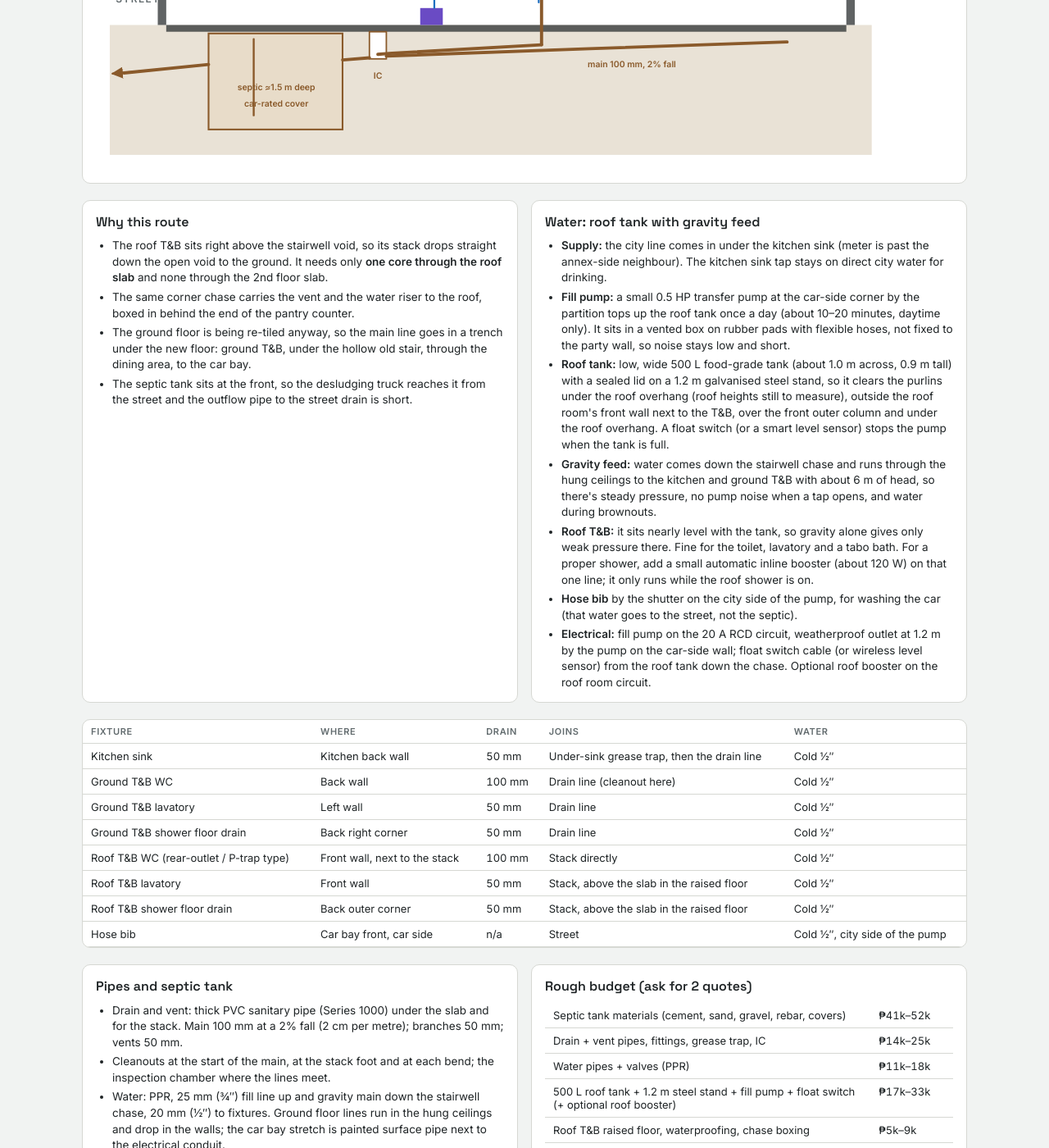
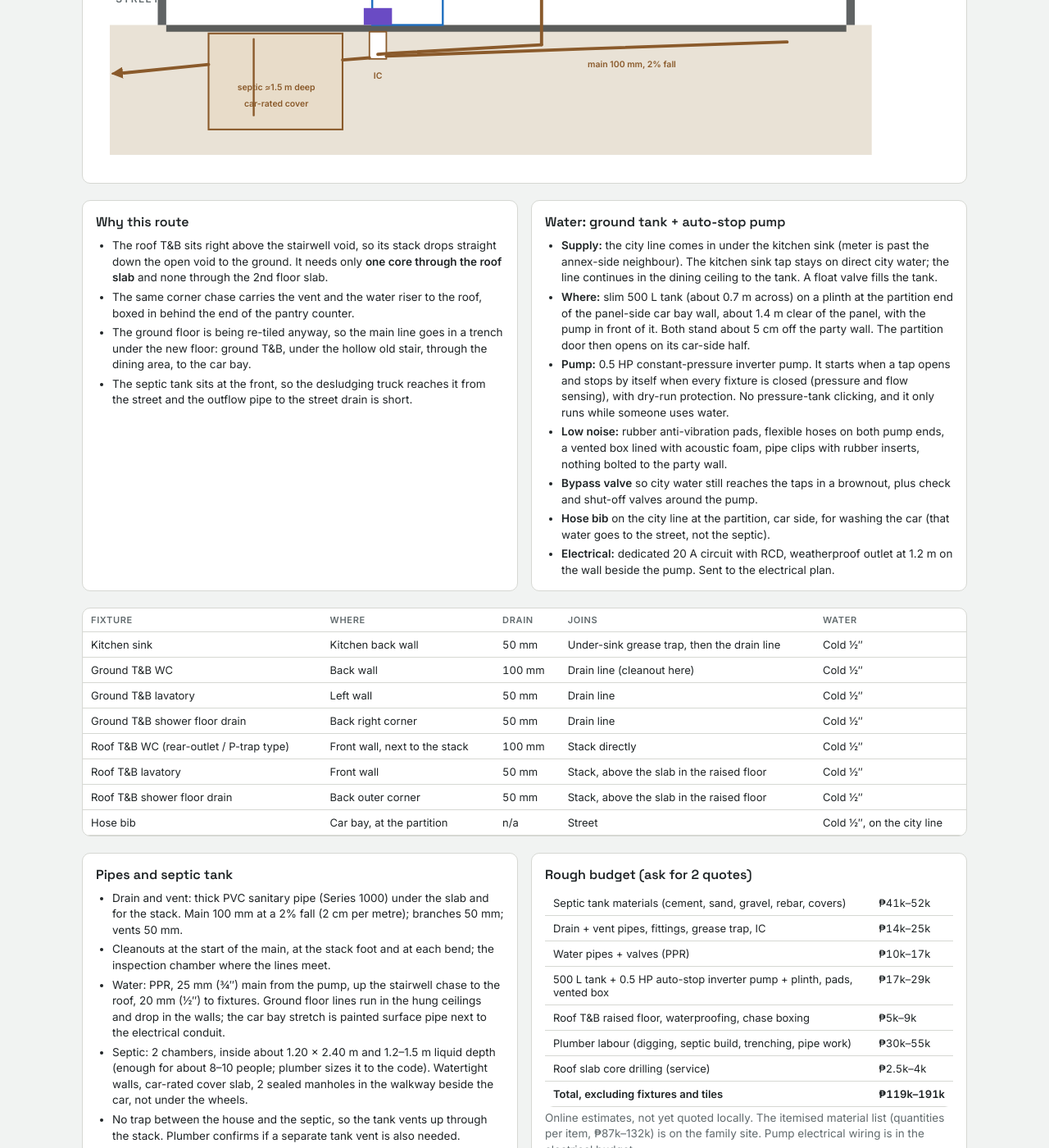
Before and after one commit to tatayotter/navarro-house, a Jekyll site: the page house/plumbing-layout-v1.html, which Jekyll copies as it is, in a window 1280 px wide and 1400 px high, scrolled down 1934 px. Shown: the whole window at 82% size. Built offline with Jekyll 4.4.1, drawn with Linux system fonts in a browser that asks for light colours; some of the changed text lies outside the part shown.

Commit message:
Plumbing: back to a ground tank with an auto-stop inverter pump (no roof tank); costs updated
Co-Authored-By: Claude Opus 5.5 <noreply@anthropic.com>
Claude-Session: https://claude.ai/code/session_01RUWgCM9SbUoargYbTj1Viu

```diff
--- a/house/plumbing-layout-v1.html
+++ b/house/plumbing-layout-v1.html
@@ -92,8 +92,8 @@ td.n{font-variant-numeric:tabular-nums;white-space:nowrap}
 <div class="wrap" id="wrap" data-opt="2">
   <header>
     <h1>Navarro House plumbing layout</h1>
-    <p class="sub">Draft v3, 19 Nov (decided: new septic tank, rooftop gravity water tank). All our waste goes to our own new septic tank under the car bay; the old tank under the kitchen is shared with both neighbours, so it stays for them and we cap our lines. Water is pumped once a day to a tank on the roof and comes down by gravity. Plans have the street (southwest) at the top, like the electrical layout, so left and right are swapped compared with standing in the street. Positions are a first draft: your plumber and engineer set the final ones.</p>    <div class="flow v2"><span>Roof T&amp;B</span><b>→</b><span>stack down the stairwell corner</span><b>→</b><span>main under the floor</span><b>←</b><span>ground T&amp;B + kitchen (grease trap)</span><b>→</b><span>inspection chamber</span><b>→</b><span>2-chamber septic</span><b>→</b><span>street drain</span></div>
-    <div class="flow"><span>City line (in under the kitchen sink)</span><b>→</b><span>fill pump, daily top-up</span><b>→</b><span>500 L tank on the roof</span><b>→</b><span>gravity down the stairwell chase</span><b>→</b><span>kitchen, both T&amp;Bs</span><b>·</b><span>kitchen sink tap on direct city water</span></div>
+    <p class="sub">Draft v4, 19 Nov (decided: new septic tank; ground water tank with an auto-stop pump). All our waste goes to our own new septic tank under the car bay; the old tank under the kitchen is shared with both neighbours, so it stays for them and we cap our lines. Water goes from a tank in the car bay through a pump that only runs while a tap is open. Plans have the street (southwest) at the top, like the electrical layout, so left and right are swapped compared with standing in the street. Positions are a first draft: your plumber and engineer set the final ones.</p>    <div class="flow v2"><span>Roof T&amp;B</span><b>→</b><span>stack down the stairwell corner</span><b>→</b><span>main under the floor</span><b>←</b><span>ground T&amp;B + kitchen (grease trap)</span><b>→</b><span>inspection chamber</span><b>→</b><span>2-chamber septic</span><b>→</b><span>street drain</span></div>
+    <div class="flow"><span>City line (in under the kitchen sink)</span><b>→</b><span>500 L tank in the car bay</span><b>→</b><span>auto-stop inverter pump</span><b>→</b><span>ceiling lines + stairwell riser</span><b>→</b><span>kitchen, both T&amp;Bs</span><b>·</b><span>bypass for brownouts</span></div>
   </header>
   <div class="legend">
 <span class="lg"><svg viewBox="0 0 22 16"><line x1="1" y1="8" x2="21" y2="8" stroke="var(--waste)" stroke-width="3"/></svg>Main drain 100 mm PVC</span>
@@ -103,13 +103,13 @@ td.n{font-variant-numeric:tabular-nums;white-space:nowrap}
 <span class="lg"><svg viewBox="0 0 22 16"><rect x="7" y="4" width="8" height="8" fill="var(--paper)" stroke="var(--waste)" stroke-width="1.3"/><line x1="7" y1="4" x2="15" y2="12" stroke="var(--waste)"/></svg>Floor drain</span>
 <span class="lg"><svg viewBox="0 0 22 16"><line x1="1" y1="8" x2="21" y2="8" stroke="var(--vent)" stroke-width="1.6" stroke-dasharray="4 2.5"/></svg>Vent 50 mm</span>
 <span class="lg"><svg viewBox="0 0 22 16"><line x1="1" y1="8" x2="21" y2="8" stroke="var(--cold)" stroke-width="1.6"/></svg>Cold water PPR</span>
-<span class="lg"><svg viewBox="0 0 22 16"><rect x="3" y="2" width="16" height="12" rx="2" fill="var(--pump)"/></svg>Fill pump</span>
+<span class="lg"><svg viewBox="0 0 22 16"><rect x="3" y="2" width="16" height="12" rx="2" fill="var(--pump)"/></svg>Pump (auto-stop)</span>
 <span class="lg"><svg viewBox="0 0 22 16"><rect x="7" y="4" width="8" height="8" fill="var(--ded)" transform="rotate(45 11 8)"/></svg>Pump outlet (electrical)</span>
 </div>
   <div class="plans">
-<section class="sheet"><h2>Ground floor <span>septic, fill pump, main line</span></h2><svg id="g"></svg></section>
+<section class="sheet"><h2>Ground floor <span>septic, tank + pump, main line</span></h2><svg id="g"></svg></section>
 <section class="sheet"><h2>2nd floor <span>stack passes through the void</span></h2><svg id="s"></svg></section>
-<section class="sheet"><h2>Rooftop <span>roof T&amp;B, water tank, one slab core</span></h2><svg id="r"></svg></section>
+<section class="sheet"><h2>Rooftop <span>roof T&amp;B, one slab core</span></h2><svg id="r"></svg></section>
 </div>
   <section class="sheet"><h2>Section along the right-hand wall <span>heights are estimates, not measured</span></h2><div class="secwrap"><svg id="sec"></svg></div></section>
 
@@ -119,14 +119,14 @@ td.n{font-variant-numeric:tabular-nums;white-space:nowrap}
       <li>The ground floor is being re-tiled anyway, so the main line goes in a trench under the new floor: ground T&amp;B, under the hollow old stair, through the dining area, to the car bay.</li>
       <li>The septic tank sits at the front, so the desludging truck reaches it from the street and the outflow pipe to the street drain is short.</li>
     </ul></div>
-    <div class="box"><h2>Water: roof tank with gravity feed</h2><ul>
-      <li><b>Supply:</b> the city line comes in under the kitchen sink (meter is past the annex-side neighbour). The kitchen sink tap stays on direct city water for drinking.</li>
-      <li><b>Fill pump:</b> a small 0.5 HP transfer pump at the car-side corner by the partition tops up the roof tank once a day (about 10–20 minutes, daytime only). It sits in a vented box on rubber pads with flexible hoses, not fixed to the party wall, so noise stays low and short.</li>
-      <li><b>Roof tank:</b> low, wide 500 L food-grade tank (about 1.0 m across, 0.9 m tall) with a sealed lid on a 1.2 m galvanised steel stand, so it clears the purlins under the roof overhang (roof heights still to measure), outside the roof room's front wall next to the T&amp;B, over the front outer column and under the roof overhang. A float switch (or a smart level sensor) stops the pump when the tank is full.</li>
-      <li><b>Gravity feed:</b> water comes down the stairwell chase and runs through the hung ceilings to the kitchen and ground T&amp;B with about 6 m of head, so there's steady pressure, no pump noise when a tap opens, and water during brownouts.</li>
-      <li><b>Roof T&amp;B:</b> it sits nearly level with the tank, so gravity alone gives only weak pressure there. Fine for the toilet, lavatory and a tabo bath. For a proper shower, add a small automatic inline booster (about 120 W) on that one line; it only runs while the roof shower is on.</li>
-      <li><b>Hose bib</b> by the shutter on the city side of the pump, for washing the car (that water goes to the street, not the septic).</li>
-      <li><b>Electrical:</b> fill pump on the 20 A RCD circuit, weatherproof outlet at 1.2 m by the pump on the car-side wall; float switch cable (or wireless level sensor) from the roof tank down the chase. Optional roof booster on the roof room circuit.</li>
+    <div class="box"><h2>Water: ground tank + auto-stop pump</h2><ul>
+      <li><b>Supply:</b> the city line comes in under the kitchen sink (meter is past the annex-side neighbour). The kitchen sink tap stays on direct city water; the line continues in the dining ceiling to the tank. A float valve fills the tank.</li>
+      <li><b>Where:</b> slim 500 L tank (about 0.7 m across) on a plinth at the partition end of the panel-side car bay wall, about 1.4 m clear of the panel, with the pump in front of it. Both stand about 5 cm off the party wall. The partition door then opens on its car-side half.</li>
+      <li><b>Pump:</b> 0.5 HP constant-pressure inverter pump. It starts when a tap opens and stops by itself when every fixture is closed (pressure and flow sensing), with dry-run protection. No pressure-tank clicking, and it only runs while someone uses water.</li>
+      <li><b>Low noise:</b> rubber anti-vibration pads, flexible hoses on both pump ends, a vented box lined with acoustic foam, pipe clips with rubber inserts, nothing bolted to the party wall.</li>
+      <li><b>Bypass valve</b> so city water still reaches the taps in a brownout, plus check and shut-off valves around the pump.</li>
+      <li><b>Hose bib</b> on the city line at the partition, car side, for washing the car (that water goes to the street, not the septic).</li>
+      <li><b>Electrical:</b> dedicated 20 A circuit with RCD, weatherproof outlet at 1.2 m on the wall beside the pump. Sent to the electrical plan.</li>
     </ul></div>
   </div>
 
@@ -140,14 +140,14 @@ td.n{font-variant-numeric:tabular-nums;white-space:nowrap}
       <tr><td>Roof T&amp;B WC (rear-outlet / P-trap type)</td><td>Front wall, next to the stack</td><td class="n">100 mm</td><td>Stack directly</td><td>Cold ½″</td></tr>
       <tr><td>Roof T&amp;B lavatory</td><td>Front wall</td><td class="n">50 mm</td><td>Stack, above the slab in the raised floor</td><td>Cold ½″</td></tr>
       <tr><td>Roof T&amp;B shower floor drain</td><td>Back outer corner</td><td class="n">50 mm</td><td>Stack, above the slab in the raised floor</td><td>Cold ½″</td></tr>
-      <tr><td>Hose bib</td><td>Car bay front, car side</td><td class="n">n/a</td><td>Street</td><td>Cold ½″, city side of the pump</td></tr>
+      <tr><td>Hose bib</td><td>Car bay, at the partition</td><td class="n">n/a</td><td>Street</td><td>Cold ½″, on the city line</td></tr>
     </tbody></table></div>
 
   <div class="two">
     <div class="box"><h2>Pipes and septic tank</h2><ul>
       <li>Drain and vent: thick PVC sanitary pipe (Series 1000) under the slab and for the stack. Main 100 mm at a 2% fall (2 cm per metre); branches 50 mm; vents 50 mm.</li>
       <li>Cleanouts at the start of the main, at the stack foot and at each bend; the inspection chamber where the lines meet.</li>
-      <li>Water: PPR, 25 mm (¾″) fill line up and gravity main down the stairwell chase, 20 mm (½″) to fixtures. Ground floor lines run in the hung ceilings and drop in the walls; the car bay stretch is painted surface pipe next to the electrical conduit.</li>
+      <li>Water: PPR, 25 mm (¾″) main from the pump, up the stairwell chase to the roof, 20 mm (½″) to fixtures. Ground floor lines run in the hung ceilings and drop in the walls; the car bay stretch is painted surface pipe next to the electrical conduit.</li>
       <li class="v2">Septic: 2 chambers, inside about 1.20 × 2.40 m and 1.2–1.5 m liquid depth (enough for about 8–10 people; plumber sizes it to the code). Watertight walls, car-rated cover slab, 2 sealed manholes in the walkway beside the car, not under the wheels.</li>
       <li>No trap between the house and the septic, so the tank vents up through the stack. Plumber confirms if a separate tank vent is also needed.</li>
       <li>Rain downspouts and the hose bib stay separate and go to the street. Never into the septic.</li>
@@ -158,14 +158,14 @@ td.n{font-variant-numeric:tabular-nums;white-space:nowrap}
         <tbody>
           <tr><td>Septic tank materials (cement, sand, gravel, rebar, covers)</td><td class="n">₱41k–52k</td></tr>
           <tr><td>Drain + vent pipes, fittings, grease trap, IC</td><td class="n">₱14k–25k</td></tr>
-          <tr><td>Water pipes + valves (PPR)</td><td class="n">₱11k–18k</td></tr>
-          <tr><td>500 L roof tank + 1.2 m steel stand + fill pump + float switch (+ optional roof booster)</td><td class="n">₱17k–33k</td></tr>
+          <tr><td>Water pipes + valves (PPR)</td><td class="n">₱10k–17k</td></tr>
+          <tr><td>500 L tank + 0.5 HP auto-stop inverter pump + plinth, pads, vented box</td><td class="n">₱17k–29k</td></tr>
           <tr><td>Roof T&amp;B raised floor, waterproofing, chase boxing</td><td class="n">₱5k–9k</td></tr>
           <tr><td>Plumber labour (digging, septic build, trenching, pipe work)</td><td class="n">₱30k–55k</td></tr>
           <tr><td>Roof slab core drilling (service)</td><td class="n">₱2.5k–4k</td></tr>
-          <tr><td><b>Total, excluding fixtures and tiles</b></td><td class="n"><b>₱121k–195k</b></td></tr>
+          <tr><td><b>Total, excluding fixtures and tiles</b></td><td class="n"><b>₱119k–191k</b></td></tr>
         </tbody></table></div>
-      <p class="sub">Online estimates, not yet quoted locally. The itemised material list (quantities per item, ₱88k–136k) is on the family site. Pump electrical wiring is in the electrical budget.</p>
+      <p class="sub">Online estimates, not yet quoted locally. The itemised material list (quantities per item, ₱87k–132k) is on the family site. Pump electrical wiring is in the electrical budget.</p>
     </div>
   </div>
 
@@ -175,14 +175,13 @@ td.n{font-variant-numeric:tabular-nums;white-space:nowrap}
     <li><span class="tag e">Structural</span> Raised floor and wet walls of the roof T&amp;B add load on the roof slab (already flagged for the room walls). Waterproof the T&amp;B floor before tiling.</li>
     <li>Venting: ground T&amp;B and kitchen vent runs through the hung ceiling to the stairwell chase and joins the stack above the roof T&amp;B fixtures. If that is too long, the plumber may accept air admittance valves instead.</li>
     <li>Septic outflow: confirm with the city whether effluent may go to the street drain or needs a leaching chamber, and what permit the new tank needs.</li>
-    <li><span class="tag e">Structural</span> Roof tank: about 600 kg full with its stand. Engineer confirms it sits over the front outer column and how the stand is anchored against wind.</li>
-    <li>Roof tank: opaque food-grade tank with a sealed lid (no algae or mosquitoes); clean it once a year.</li>
+    <li>Water tank: opaque food-grade tank with a sealed lid; clean it once a year. Keep it and the pump clear of the septic manholes and the panel.</li>
   </ul></div>
 
   <div class="box"><h2>Questions for you</h2><ol>
     <li>Where does the ground T&amp;B drain run now (into the old tank under the kitchen)? If its pipe heads the right way, the plumber can reuse the T&amp;B end of it.</li>
-    <li>Is 500 L enough for a day? A 1,000 L tank doubles the roof load and needs the engineer's OK.</li>
-    <li>Car side: the septic is in the walkway beside the car and the fill pump is in the car-side corner by the partition. If the car parks on the other side, I mirror it.</li>
+    <li>Is 500 L enough? The car bay corner has no room for a bigger one.</li>
+    <li>Car side: the septic is in the walkway beside the car, and the tank and pump are at the partition end of the panel-side wall. If the car parks on the other side, I mirror it.</li>
   </ol></div>
 </div>
 <script>
@@ -282,22 +281,24 @@ P.wc(116,474,180); P.lav(107,444); P.fd(160,468);
 P.run([[160,468],[132,462],[116,458]],'pb'); P.run([[107,444],[116,444]],'pb');
 // vent: T&B + kitchen vent through the hung-ceiling cavity to the stairwell chase
 P.run([[110,452],[106,420],[106,345],[158,270]],'pv'); text(84,385,'vent in ceiling','lv'); text(84,393,'cavity','lv');
-// water: city line enters under the kitchen sink, runs in the ceiling to the fill pump at the car-side corner by the partition
-P.run([[46,486],[46,474],[30,462],[30,204],[16,194]],'pc');
+// water: city line enters under the kitchen sink, runs in the dining ceiling to the tank in the car bay
+P.run([[46,486],[46,474],[30,462],[30,206],[140,206],[158,198]],'pc');
 text(30,498,'city line in (from meter)','lc'); text(22,262,'city line','lc',`transform="rotate(-90 ${X(22)} ${Y(262)})"`);
 P.valve(46,478);
-// fill pump in a vented box on rubber pads, NOT fixed to the party wall; runs ~10-20 min a day to top up the roof tank
-rect(1,18,178,197,'mh'); P.pump(9.5,187.5); text(22,160,'fill pump (daily top-up)','lp','style="text-anchor:start"');
-P.ded(0,170,'');
-// hose bib on the city side of the pump
-P.run([[3,178],[3,40]],'pc'); o+=`<circle style="fill:var(--cold)" cx="${X(3)}" cy="${Y(40)}" r="2.6"/>`; text(8,36,'hose bib','lc','style="text-anchor:start"');
-// fill line up to the roof tank, through the dining ceiling to the stairwell chase
-P.run([[18,192],[44,214],[150,236],[162,262]],'pc'); text(92,220,'fill line to roof tank','lc');
-// gravity down-feed from the roof tank comes down the chase and feeds the house through the hung ceilings
-P.run([[170,262],[174,240],[174,215],[130,240],[130,425],[118,470]],'pc');
+// 500 L slim tank on a plinth at the partition end of the panel-side wall (~1.4 m clear of the panel); pump in a vented box on pads in front of it
+rect(146,173,166,196,'mh'); P.tank(160,181,13,'500 L');
+rect(148,172,140,163,'mh'); P.pump(160,151.5); text(144,132,'auto-stop pump','lp','style="text-anchor:end"');
+P.run([[160,168],[160,158]],'pc'); P.ded(174.5,151.5,'');
+// pump main up to the dining ceiling, then riser + branches
+P.run([[168,151],[173,160],[173,240],[166,262]],'pc');
+P.run([[173,215],[130,240],[130,425],[118,470]],'pc');
 P.run([[130,425],[140,465],[158,470]],'pc');
 P.run([[130,330],[60,330],[60,470]],'pc');
-text(98,326,'gravity water in ceiling','lc');
+text(98,326,'cold water in ceiling','lc');
+// bypass: city line straight into the house main when the power is out
+P.run([[140,206],[173,206]],'pc'); P.valve(156,206);
+// hose bib on the city line at the partition, car side
+P.run([[100,206],[100,197]],'pc'); o+=`<circle style="fill:var(--cold)" cx="${X(100)}" cy="${Y(194)}" r="2.6"/>`; text(96,188,'hose bib','lc','style="text-anchor:end"');
 o+='<g class="v2">';
 // septic tank: 2 chambers, inside ~1.20 x 2.40 m, under the walkway strip beside the car (position indicative, engineer sets it)
 rect(95,142,30,125,'sep'); line(95,62,142,62,'pb');
@@ -485,10 +486,6 @@ text(140,350,'1 core through roof slab','lw'); text(140,358,'≈150 mm, engineer
 o+=`<line style="stroke:var(--waste);stroke-width:.8" x1="${X(140)}" y1="${Y(343)}" x2="${X(165)}" y2="${Y(272)}"/>`;
 text(60,290,'raised T&amp;B floor 10–15 cm','dim'); text(60,298,'branches run above the slab','dim');
 text(60,200,'Stack vent rises through the roof','lv'); text(60,208,'sheet, ≥ 30 cm above it','lv');
-// rooftop gravity tank: 500 L on a 1.2 m steel stand over the front outer column, under the roof overhang
-rect(134,174.5,205,245,'mh'); P.tank(155,225,19,'500 L');
-text(118,166,'roof tank on 1.2 m stand','lc'); text(118,174,'(over the front column)','lc');
-P.run([[164,240],[170,252],[172,262]],'pc');
 dimH(0,W,D+20,'174.5');
 
 svg.innerHTML=o;
@@ -540,11 +537,8 @@ R(253,320,RS,RS+0.13,'wet'); TX(380,RS+0.35,'roof T&amp;B (raised floor)','lw');
 // ground T&B vent through ceiling to chase
 PL([[430,2.4],[300,2.55],[270,2.6],[270,RS+1.3]],'pv'); TX(370,2.7,'vent in hung ceiling','lv');
 // water
-R(180,196,0,0.3,'pmp'); TX(188,0.5,'fill pump','lp');
-PL([[190,0.3],[190,2.65],[260,2.65],[260,RS+0.2],[226,RS+0.2],[226,RS+1.25]],'pc'); TX(150,2.3,'fill line','lc');
-o+=`<line style="stroke:var(--fg);stroke-width:1.5" x1="${X(207)}" y1="${Z(RS)}" x2="${X(207)}" y2="${Z(RS+1.2)}"/><line style="stroke:var(--fg);stroke-width:1.5" x1="${X(244)}" y1="${Z(RS)}" x2="${X(244)}" y2="${Z(RS+1.2)}"/>`;
-R(206,244,RS+1.2,RS+2.1,'tk'); TX(225,RS+1.6,'500 L','lc'); TX(180,RS+2.2,'roof tank','lc');
-PL([[236,RS+1.25],[236,RS+0.35],[264,RS+0.35],[264,0.4]],'pc'); TX(300,1.0,'gravity down-feed','lc');
+R(146,196,0,1.4,'tk'); TX(171,0.8,'tank','lc'); R(140,160,0,0.3,'pmp');
+PL([[173,1.5],[173,2.65],[262,2.65],[262,RS+0.6]],'pc'); TX(215,1.9,'pump line in ceiling','lc');
 // dims
 TX(-30,F2,'≈3.0 m','dim'); TX(-30,RS,'≈5.65 m','dim'); TX(-30,RF,'≈8.4 m','dim');
 svg.innerHTML=o;
```
Also changed, not shown: house/plumbing-materials.md (+15 -18 lines), index.html (+4 -4 lines).
